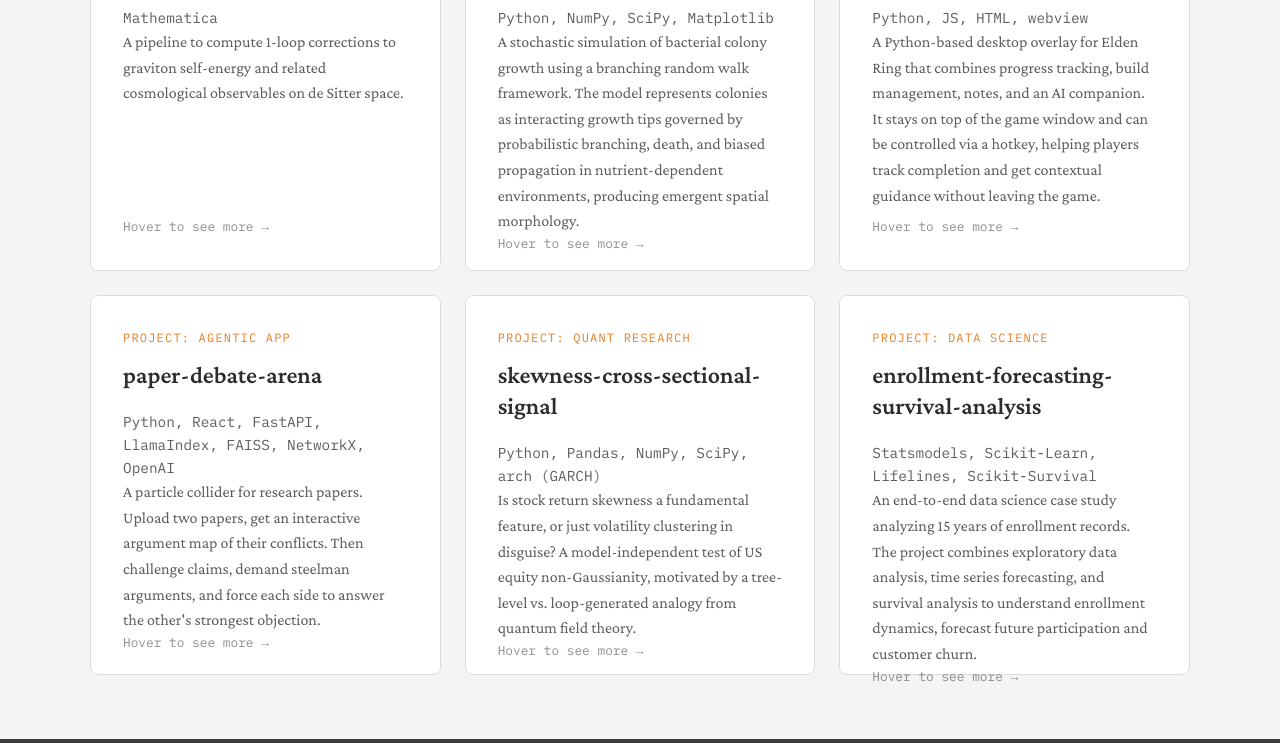
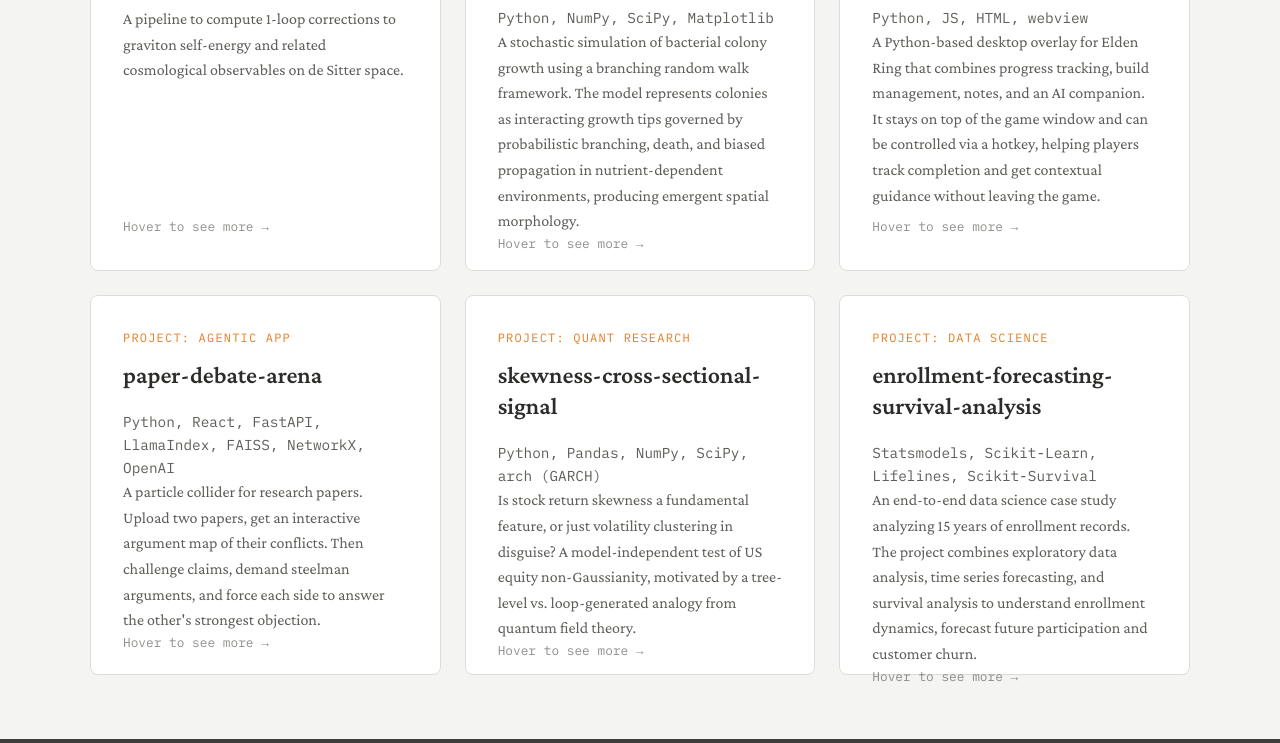
Before and after one commit to yesilyurt-boran/yesilyurt-boran.github.io, a plain HTML site: page projects.html in a window 1280 px wide. Shown: the part 357-1100 px from the top of the page. Drawn offline with nearby package versions, Linux system fonts and the light colour scheme.

Commit message:
Update projects.html

```diff
--- a/projects.html
+++ b/projects.html
@@ -34,7 +34,7 @@
                         <div class="card-header">
                             <div class="card-category">Research Tool</div>
                             <h3 class="card-title">	qGrav</h3>
-                            <div class="card-tech">Mathematica</div>
+                            <div class="card-tech"></div>
                         </div>
                         <div class="card-description">
 							A pipeline to compute 1-loop corrections to graviton self-energy and related cosmological observables on de Sitter space.
```
